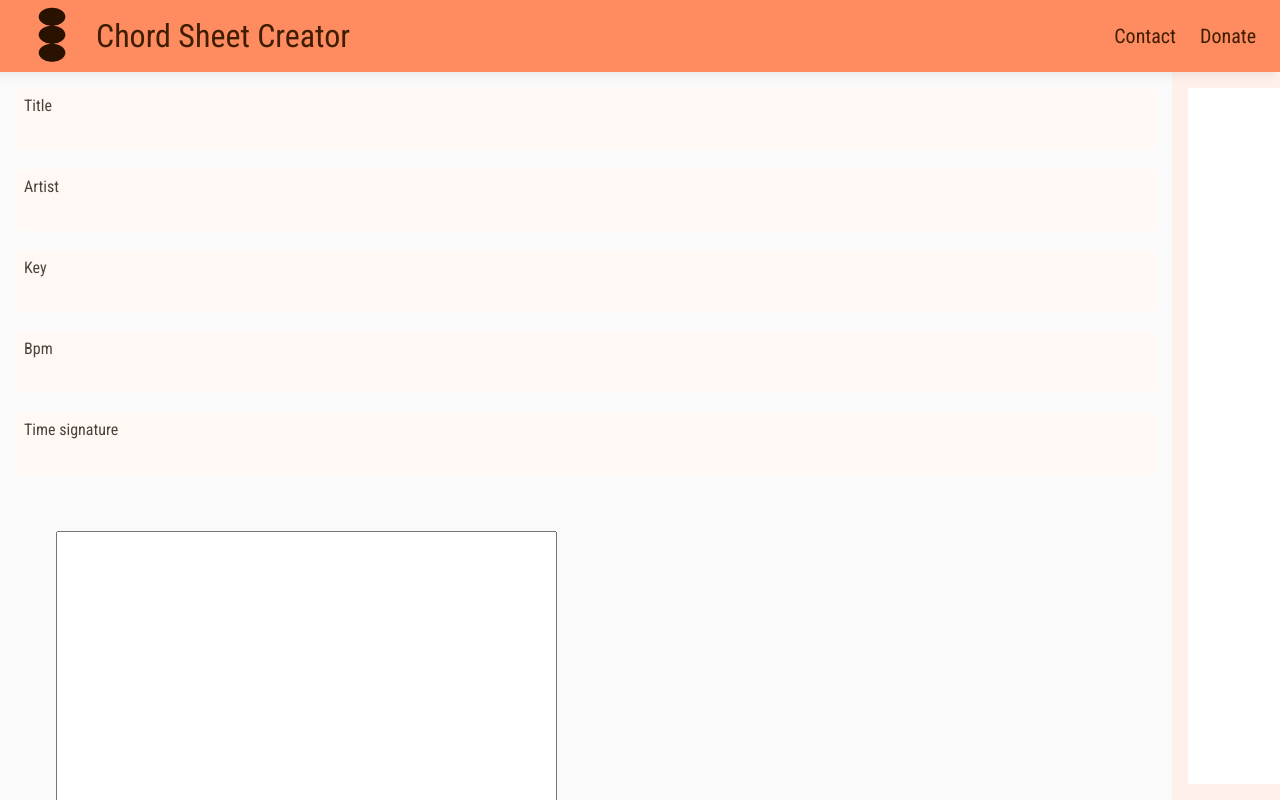
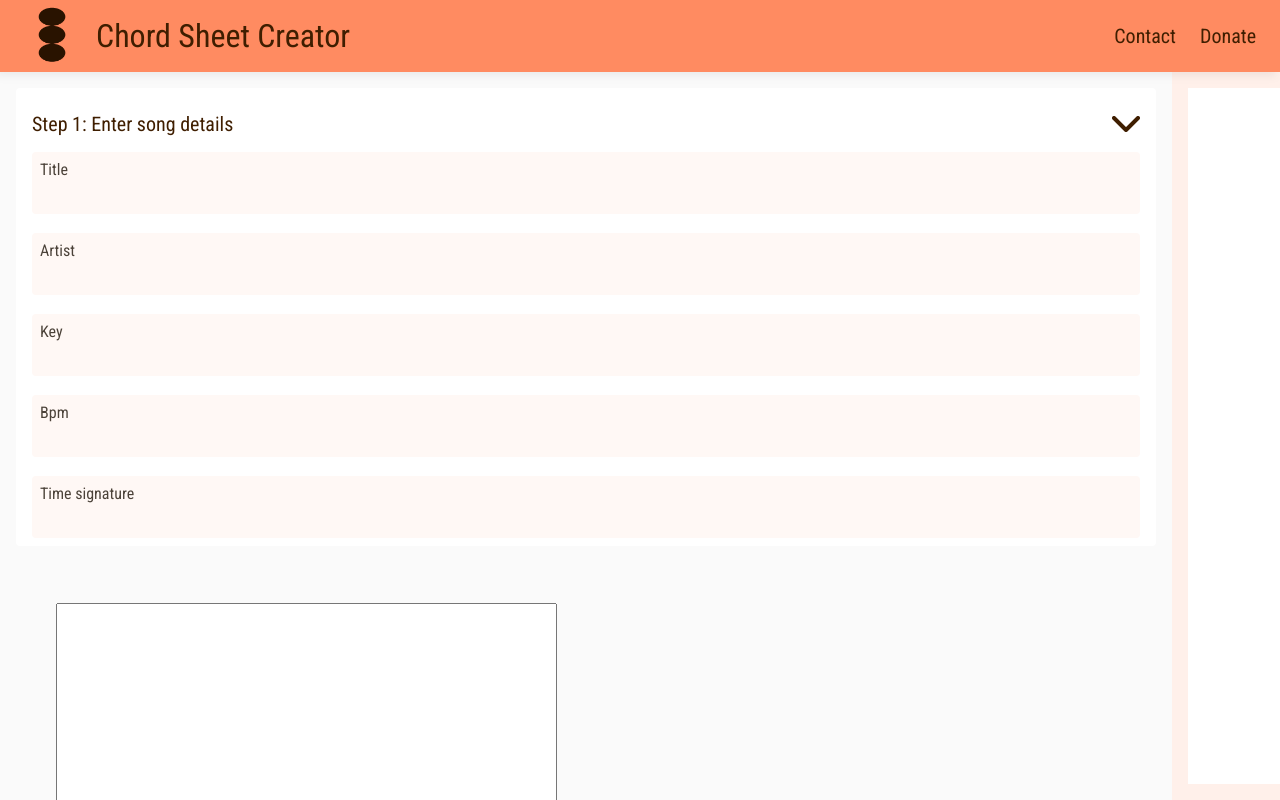
Before and after one commit to occrg/chord-sheet-creator, a Vue app in the folder chord_sheet_creator/: page / in a window 1280 px wide. Built offline with nearby package versions, Linux system fonts and the light colour scheme.

Commit message:
surrounded step 1 contents with always open accordion

```diff
--- a/chord_sheet_creator/public/main.css
+++ b/chord_sheet_creator/public/main.css
@@ -6,6 +6,7 @@
     --secondary-colour: #3F1E00;
     --neutral-colour-light: #F0F0F0;
     --neutral-colour-dark: #4B4239;
+    --white-colour: #FFFFFF;
     --primary-font: "Roboto Condensed";
 }
 
@@ -22,6 +23,10 @@
 
 .small-gap {
     gap: 8px;
+}
+
+.medium-gap {
+    gap: 16px;
 }
 
 .spread-out {
@@ -85,6 +90,10 @@ a.primary-background:hover {
     background-color: var(--primary-colour-highlight);
 }
 
+.white-background {
+    background-color: var(--white-colour);
+}
+
 
 /* Padding styles */
 .large-horizontal-padding {
@@ -109,6 +118,14 @@ a.primary-background:hover {
 .medium-vertical-padding {
     padding-top: 8px;
     padding-bottom: 8px;
+}
+
+.large-bottom-padding {
+    padding-bottom: 16px;
+}
+
+.medium-top-padding {
+    padding-top: 8px;
 }
 
 
--- /dev/null
+++ b/chord_sheet_creator/src/components/Accordion.vue
@@ -0,0 +1,58 @@
+<script setup lang="ts">
+import { ChevronIconDirection } from "./ChevronIcon.vue";
+import ChevronIcon from "./ChevronIcon.vue";
+</script>
+
+<template>
+  <div class="vertical-layout
+    white-background
+    large-horizontal-padding
+    medium-vertical-padding
+    medium-border-radius">
+      <div class="horizontal-layout
+        large-vertical-padding
+        medium-gap">
+        <div class="fill-space
+          key-text">
+          Step {{ stepNumber }}: {{ title }}
+        </div>
+        <ChevronIcon
+            :direction="ACCORDION_STATE_TO_CHEVRON_ICON_DIRECTION[accordionState]">
+        </ChevronIcon>
+      </div>
+      <div>
+        <slot></slot>
+      </div>
+  </div>
+</template>
+
+<script lang="ts">
+enum AccordionState {
+    OPEN,
+    CLOSED
+};
+
+const ACCORDION_STATE_TO_CHEVRON_ICON_DIRECTION = {
+  [`${AccordionState.CLOSED}`]: ChevronIconDirection.DOWN,
+  [`${AccordionState.OPEN}`]: ChevronIconDirection.UP
+};
+
+export default {
+  name: "accordion",
+  props: {
+    stepNumber: {
+      type: Number,
+      required: true
+    },
+    title: {
+      type: String,
+      required: true
+    }
+  },
+  data () {
+    return {
+        accordionState: AccordionState.CLOSED as AccordionState
+    }
+  }
+};
+</script>
--- /dev/null
+++ b/chord_sheet_creator/src/components/ChevronIcon.vue
@@ -0,0 +1,28 @@
+<script lang="ts" setup>
+import type { PropType } from "vue";
+</script>
+
+<template>
+  <div class="vertical-middle">
+      <svg width="28" height="16" viewBox="0 0 28 16" fill="none" xmlns="http://www.w3.org/2000/svg">
+          <path d="M2 2L14 14L26 2" stroke="#3F1E00" stroke-width="4" stroke-linecap="round" stroke-linejoin="round"/>
+      </svg>
+  </div>
+</template>
+
+<script lang="ts">
+export enum ChevronIconDirection {
+    UP,
+    DOWN
+}
+
+export default {
+  name: "chevron-icon",
+  props: {
+    direction: {
+      type: Number as PropType<ChevronIconDirection>,
+      required: true
+    }
+  }
+};
+</script>
--- a/chord_sheet_creator/src/components/ChordSheetInput.vue
+++ b/chord_sheet_creator/src/components/ChordSheetInput.vue
@@ -1,6 +1,8 @@
 <script setup lang="ts">
 import { InputFieldSize } from "./InputField.vue";
 import InputField from "./InputField.vue";
+
+import Accordion from "./Accordion.vue";
 
 import { mapState, mapActions } from "pinia";
 import { useChordSheetStore } from "@/stores/ChordSheetStore";
@@ -15,6 +17,7 @@ const chordSheetStore = useChordSheetStore();
       vertical-scroll
       large-vertical-padding
       large-horizontal-padding">
+      <Accordion :stepNumber=1 title="Enter song details">
         <form v-on:submit.prevent="createChordSheet">
             <InputField label="Title"
               id="song-title-input"
@@ -49,11 +52,12 @@ const chordSheetStore = useChordSheetStore();
               required
               :minSize="InputFieldSize.SMALL">
             </InputField>
+          </form>
+      </Accordion>
             <br><br><br>
             <label for="song-lyrics-input">Lyrics:</label>
             <textarea id="song-lyrics-input" name="song-lyrics-input" rows="40" cols="60" required v-model="lyrics"></textarea><br>
             <button type="submit">Create</button>
-        </form>
     </div>
 </template>
 
```
Also changed, not shown: 2 other files (tests, documents, lock files or other folders).
